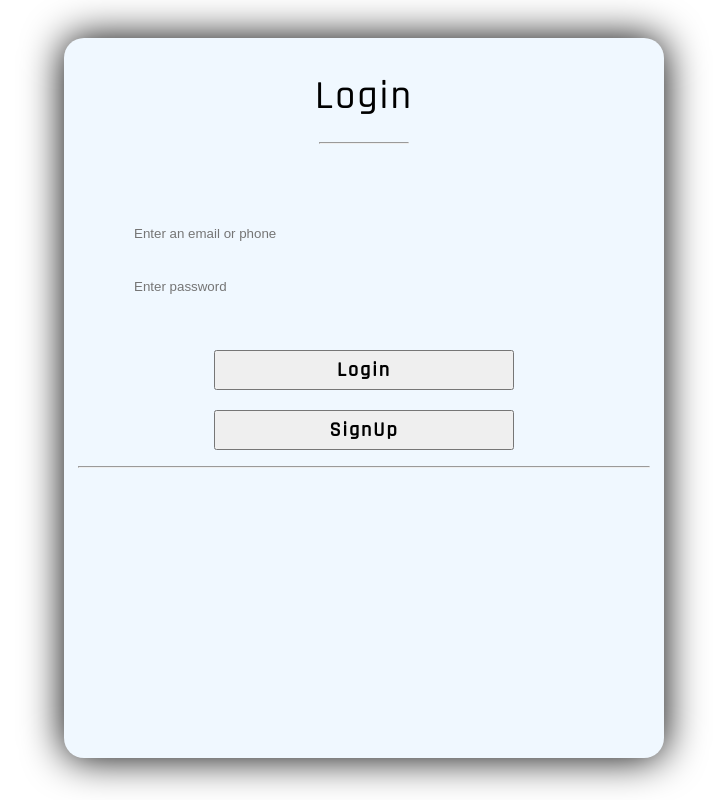
After one commit to solutiontech214/KFH-WebSite, a PHP site: page /login.html in a window 1280 px wide. The commit adds this page. Shown: the whole page, without its empty margins (276-1003 px from the left). Run offline with PHP 8.4, Linux system fonts and the light colour scheme.

Commit message:
created login page

```diff
--- /dev/null
+++ b/Main/src/login.css
@@ -0,0 +1,69 @@
+body::-webkit-scrollbar{
+    display: none;
+}
+body{
+    display: flex;
+    justify-content: center;
+    align-items: center;
+    letter-spacing: 2px;
+    font-family: "Rajdhani",sans-serif;
+}
+.login{
+    margin-top: 30px;
+    display: flex;
+    flex-direction: column;
+    align-items: center;
+    width: 600px;
+    height: 90vh;
+    border-radius: 20px;
+    color: rgb(0, 0, 0);
+    background-color: aliceblue;
+    box-shadow: 0 0 40px black;
+}
+.login span h2{
+    font-weight: 550;
+    font-size: 40px;
+}
+.login span:nth-child(2){
+    margin-top: 40px;
+    margin-left: -20vh;
+    display: flex;
+    flex-direction: column;
+    justify-content: space-evenly;
+    align-items: flex-start;
+}
+.login .email{
+    background-color: gray;
+    width: 300px;
+    height: 30px;
+    background: transparent;
+    border: 0px solid;
+    border-radius: 0px;
+}
+.login .btn-login{
+    margin-top: 6vh;
+    letter-spacing: 2px;
+    width: 50%;
+    height: 40px;
+    font-size: 20px;
+    font-family: "Rajdhani",sans-serif;
+    font-weight: 600;
+}
+
+.login .btn-signup{
+    margin-top: 20px;
+    letter-spacing: 2px;
+    width: 50%;
+    height: 40px;
+    font-size: 20px;
+    font-family: "Rajdhani",sans-serif;
+    font-weight: 600;
+}
+.preloader{
+    background: #000 url("/Main/Images/loader.webp") no-repeat  center center;
+    background-size: 30%;
+    width: 100%;
+    height: 100vh;
+    position: fixed;
+    z-index: 100;
+  }
--- /dev/null
+++ b/Main/src/login.html
@@ -0,0 +1,36 @@
+<!DOCTYPE html>
+<html lang="en">
+<head>
+    <meta charset="UTF-8">
+    <meta name="viewport" content="width=device-width, initial-scale=1.0">
+    <title>login</title>
+    <link rel="stylesheet" href="login.css">
+    <link rel="preconnect" href="https://fonts.googleapis.com">
+    <link rel="preconnect" href="https://fonts.gstatic.com" crossorigin>
+    <link href="https://fonts.googleapis.com/css2?family=Rajdhani:wght@400;500&display=swap" rel="stylesheet">
+</head>
+<body>
+  <div class="preloader" id="preLoader"></div>
+
+    <div class="login">
+        <span>
+            <h2>Login<hr width="90%"></h2>
+        </span>
+        <span>
+        <input type="email" id="email" class="email" placeholder="Enter an email or phone" required ><br>
+        <input type="password" id="password" class="email" placeholder="Enter password"  required>
+        </span>
+        <button class="btn-login" type="submit">Login</button>
+        <button class="btn-signup">SignUp</button>
+        <hr width="95%" style="margin-top: 2vh;">
+    </div>
+
+    <script>
+          let loader = document.getElementById("preLoader")
+
+window.addEventListener("load",()=>{
+ loader.style.display = "none";
+});
+    </script>
+</body>
+</html>
```
Also changed, not shown: Main/src/index.html (+15 -3 lines), Main/src/indexStyle.css (+9 -0 lines), Main/Images/animated image.gif (added), Main/Images/gifimg.gif (added), Main/Images/loader.webp (added).
